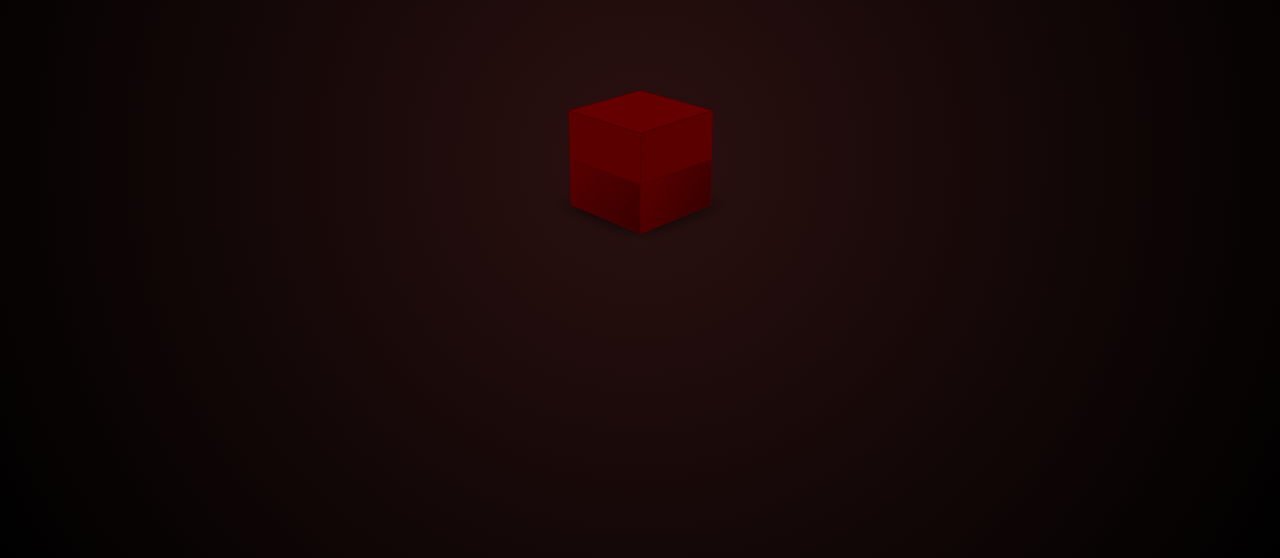
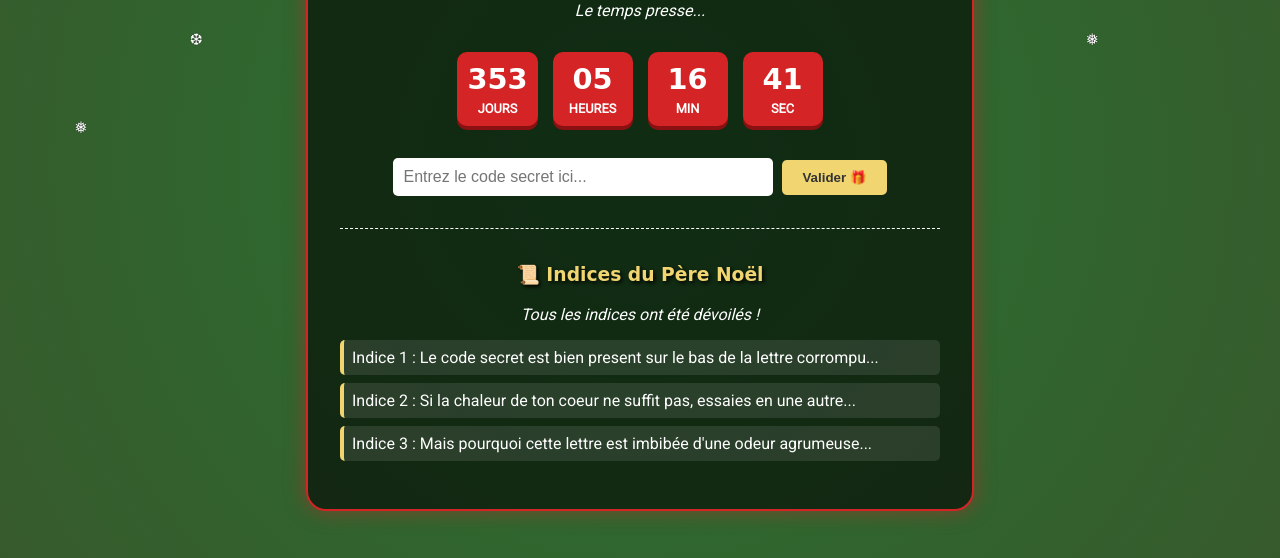
Before and after one commit to smumsy/mission-noel, a plain HTML site: page index.html in a window 1280 px wide. Shown: the part 242-800 px from the top of the page. Drawn offline with Linux system fonts and the light colour scheme; a web font is replaced by a local one.

Commit message:
Update index.html

```diff
--- a/index.html
+++ b/index.html
@@ -2,235 +2,73 @@
 <html lang="fr">
 <head>
     <meta charset="UTF-8">
-    <meta name="viewport" content="width=device-width, initial-scale=1.0, maximum-scale=1.0, user-scalable=no">
-    <title>Pour toi ❤️</title>
-    <style>
-        /* --- RESET ET CONFIGURATION DE BASE --- */
-        body, html {
-            margin: 0;
-            padding: 0;
-            width: 100%;
-            height: 100%;
-            background: radial-gradient(circle, #2b1010 0%, #000000 100%);
-            overflow: hidden;
-            display: flex;
-            flex-direction: column;
-            align-items: center;
-            justify-content: center;
-            font-family: 'Segoe UI', Tahoma, Geneva, Verdana, sans-serif;
-            perspective: 1000px; /* Nécessaire pour la 3D */
-            touch-action: manipulation;
-        }
-
-        /* --- TEXTE D'INSTRUCTION ET QUESTION --- */
-        .instruction {
-            color: rgba(255, 255, 255, 0.6);
-            font-size: 1.2rem;
-            margin-bottom: 50px;
-            transition: opacity 1s;
-            position: absolute;
-            top: 15%;
-            animation: pulse 2s infinite;
-        }
-
-        .question {
-            position: absolute;
-            bottom: 15%;
-            color: #fff;
-            font-family: 'Times New Roman', serif;
-            font-style: italic;
-            font-size: 2.5rem;
-            text-shadow: 0 0 10px rgba(255, 215, 0, 0.5);
-            opacity: 0;
-            transform: translateY(20px);
-            transition: all 2s ease 1s; /* Apparaît après l'ouverture */
-            text-align: center;
-            width: 90%;
-            pointer-events: none;
-        }
-
-        /* --- LA SCÈNE 3D --- */
-        .scene {
-            width: 100px;
-            height: 100px;
-            position: relative;
-            transform-style: preserve-3d;
-            transform: rotateX(-20deg) rotateY(45deg);
-            transition: transform 1s;
-            cursor: pointer;
-        }
-
-        /* --- LA BOÎTE (CUBE) --- */
-        .box {
-            width: 100%;
-            height: 100%;
-            position: absolute;
-            transform-style: preserve-3d;
-        }
-
-        .face {
-            position: absolute;
-            width: 100px;
-            height: 100px;
-            background: linear-gradient(135deg, #800000, #500000); /* Rouge velours */
-            border: 1px solid #4a0000;
-        }
-
-        /* Positionnement des faces du bas de la boîte */
-        .bottom { transform: rotateX(-90deg) translateZ(50px); box-shadow: 0 0 30px rgba(0,0,0,0.8); }
-        .front  { transform: translateZ(50px); height: 50px; top: 50px; }
-        .back   { transform: rotateY(180deg) translateZ(50px); height: 50px; top: 50px; }
-        .left   { transform: rotateY(-90deg) translateZ(50px); height: 50px; top: 50px; }
-        .right  { transform: rotateY(90deg) translateZ(50px); height: 50px; top: 50px; }
-
-        /* Intérieur de la boîte (velours noir/rouge) */
-        .face::before {
-            content: '';
-            position: absolute;
-            width: 100%;
-            height: 100%;
-            background: rgba(0,0,0,0.3); /* Assombri l'intérieur */
-        }
-
-        /* --- LE COUVERCLE (LID) --- */
-        .lid-container {
-            position: absolute;
-            width: 100px;
-            height: 50px; /* Moitié de la hauteur */
-            top: 0;
-            transform-style: preserve-3d;
-            transform-origin: back; /* L'axe de rotation est à l'arrière */
-            transition: transform 1.5s cubic-bezier(0.4, 0, 0.2, 1);
-        }
-
-        /* Faces du couvercle */
-        .lid-top   { transform: rotateX(90deg) translateZ(50px); width: 100px; height: 100px; background: #900000; }
-        .lid-front { transform: translateZ(50px); width: 100px; height: 50px; background: #800000; }
-        .lid-left  { transform: rotateY(-90deg) translateZ(50px); width: 100px; height: 50px; background: #800000; }
-        .lid-right { transform: rotateY(90deg) translateZ(50px); width: 100px; height: 50px; background: #800000; }
-        .lid-back  { transform: rotateY(180deg) translateZ(50px); width: 100px; height: 50px; background: #800000; }
-
-        /* --- LA BAGUE --- */
-        .ring-wrapper {
-            position: absolute;
-            top: 50%;
-            left: 50%;
-            transform: translate(-50%, -50%) rotateX(-90deg) translateZ(10px); /* Centrée et posée */
-            transform-style: preserve-3d;
-        }
-
-        .ring {
-            width: 40px;
-            height: 40px;
-            border: 4px solid #FFD700; /* Or */
-            border-radius: 50%;
-            box-shadow: 0 0 10px #FFD700, inset 0 0 10px #FFD700;
-            position: relative;
-            transform: rotateX(80deg); /* Couchée dans la boîte */
-        }
-
-        /* Le diamant */
-        .diamond {
-            position: absolute;
-            top: -12px;
-            left: 50%;
-            transform: translateX(-50%);
-            width: 12px;
-            height: 12px;
-            background: radial-gradient(circle, #fff, #ccf);
-            clip-path: polygon(50% 0%, 100% 50%, 50% 100%, 0% 50%);
-            box-shadow: 0 0 20px 5px rgba(255, 255, 255, 0.8);
-            animation: sparkle 1.5s infinite alternate;
-        }
-
-        /* --- ANIMATIONS & ETATS --- */
-
-        /* Quand la classe 'open' est ajoutée via JS */
-        .is-open .lid-container {
-            transform: rotateX(100deg); /* Ouvre le couvercle vers l'arrière */
-        }
-
-        .is-open ~ .question {
-            opacity: 1;
-            transform: translateY(0);
-        }
-
-        .is-open ~ .instruction {
-            opacity: 0;
-        }
-
-        /* Animation de la scène pour mieux voir */
-        .is-open.scene {
-            transform: rotateX(-30deg) rotateY(0deg) scale(1.2); /* Zoom et redresse face caméra */
-        }
-
-        @keyframes pulse {
-            0% { opacity: 0.4; }
-            50% { opacity: 1; }
-            100% { opacity: 0.4; }
-        }
-
-        @keyframes sparkle {
-            0% { transform: translateX(-50%) scale(1); filter: brightness(1); }
-            100% { transform: translateX(-50%) scale(1.2); filter: brightness(1.5); }
-        }
-
-    </style>
+    <meta name="viewport" content="width=device-width, initial-scale=1.0">
+    <title>Mission de Noël 🎅</title>
+    <link rel="preconnect" href="https://fonts.googleapis.com">
+    <link rel="preconnect" href="https://fonts.gstatic.com" crossorigin>
+    <link href="https://fonts.googleapis.com/css2?family=Mountains+of+Christmas:wght@400;700&family=Roboto:wght@300;400&display=swap" rel="stylesheet">
+    <link rel="stylesheet" href="style.css">
 </head>
 <body>
 
-    <div class="instruction">Touche l'écrin pour l'ouvrir...</div>
+    <div class="snowflakes" aria-hidden="true">
+        <div class="snowflake">❅</div><div class="snowflake">❆</div><div class="snowflake">❅</div>
+        <div class="snowflake">❆</div><div class="snowflake">❅</div><div class="snowflake">❆</div>
+        <div class="snowflake">❅</div><div class="snowflake">❆</div><div class="snowflake">❅</div>
+        <div class="snowflake">❆</div>
+    </div>
 
-    <div class="scene" id="scene">
-        <div class="box">
-            <div class="face bottom"></div>
-            <div class="face front"></div>
-            <div class="face back"></div>
-            <div class="face left"></div>
-            <div class="face right"></div>
+    <div class="container">
+        <h1>🎄 Mission Secrète de Noël 🎄</h1>
 
-            <div class="ring-wrapper">
-                <div class="ring">
-                    <div class="diamond"></div>
-                </div>
+        <div id="main-display">
+            <p class="subtitle">Le temps presse...</p>
+
+            <div id="countdown">
+                <div class="time-box"><span id="days">00</span><span class="label">Jours</span></div>
+                <div class="time-box"><span id="hours">00</span><span class="label">Heures</span></div>
+                <div class="time-box"><span id="minutes">00</span><span class="label">Min</span></div>
+                <div class="time-box"><span id="seconds">00</span><span class="label">Sec</span></div>
             </div>
 
-            <div class="lid-container">
-                <div class="face lid-top"></div>
-                <div class="face lid-front"></div>
-                <div class="face lid-back"></div>
-                <div class="face lid-left"></div>
-                <div class="face lid-right"></div>
+            <div class="input-section">
+                <input type="text" id="secret-code" placeholder="Entrez le code secret ici...">
+                <button onclick="checkCode()">Valider 🎁</button>
+                <p id="error-msg" class="hidden">Ce n'est pas le bon code, petit lutin !</p>
+            </div>
+
+            <div id="hints-container">
+                <h3>📜 Indices du Père Noël</h3>
+                <p id="next-hint-date" class="subtitle"></p>
+                <p id="no-hint">Aucun indice disponible pour le moment...</p>
+                <ul id="hints-list">
+                    </ul>
+            </div>
+
+        </div>
+
+        <div id="success-letter" class="hidden">
+            <h2>✨ Bravo ! ✨</h2>
+            <div class="letter-content">
+                <p>Ma chère,</p>
+                <p>
+                    Si tu lis ceci, c'est que tu as brillamment réussi ta mission.
+                    <br><br>
+                    On t'a peut-être fait croire l'inverse, mais l'amour, ça ne se mérite pas. On n'a pas à prouver qu'on vaut le coup, l'amour ça se vit, ça se transmet sans condition. Parfois, ça arrive de tout donner à quelqu'un qui n'a pas la même langue affective que nous, et... c'est là que ça coince... Tu peux te plier, te tordre, t'effacer pour avoir sa validation... si en face ça ne répond pas, ça ne changera rien. On n'aime pas quelqu'un à la carte, on prend tout. La joie de vivre comme les coups de mou, les failles. L'anxiété, ce n'est pas un défaut, c'est un climat. Il y a des saisons. Quand on aime, on aime aussi sous la pluie. On prend ce qui est là, et si un jour ça ne nourrit plus, ça tire vers le bas, on s'en va. Mais jamais on n'essaie de changer l'autre. On l'accueille, on respire ensemble, on l'aime en entier, parce qu'on sait que chacun de nous donne du plus fort qu'il peut, sinon ce n'est plus de l'amour, juste de l'usure. Si un jour tu as peur que je t'aime moins, parce que ton soleil se planque derrière un ciel plein d'orages, je dirai juste : Je t'aime.
+                    <br><br>
+                    Joyeux Noël ! 🎅
+                </p>
             </div>
         </div>
+
+        <div id="game-over" class="hidden">
+            <h2>⏰ Trop tard !</h2>
+            <p class="fail-text">Le temps est écoulé, va demander conseil à ton lutin favori.</p>
+            <p class="fail-text-italic">"Miss Satre, trois tours devraient suffire."</p>
+        </div>
+
     </div>
 
-    <div class="message question">
-        Veux-tu m'épouser ?
-    </div>
-
-    <script>
-        document.addEventListener('DOMContentLoaded', () => {
-            const body = document.body;
-            const scene = document.getElementById('scene');
-            let isOpen = false;
-
-            function openBox() {
-                if (!isOpen) {
-                    scene.classList.add('is-open');
-                    isOpen = true;
-
-                    // Optionnel: Petit effet de vibration sur mobile
-                    if (navigator.vibrate) {
-                        navigator.vibrate(200);
-                    }
-                }
-            }
-
-            // Fonctionne au clic (souris) et au toucher (téléphone)
-            body.addEventListener('click', openBox);
-            body.addEventListener('touchstart', openBox);
-        });
-    </script>
+    <script src="script.js"></script>
 </body>
 </html>
```
